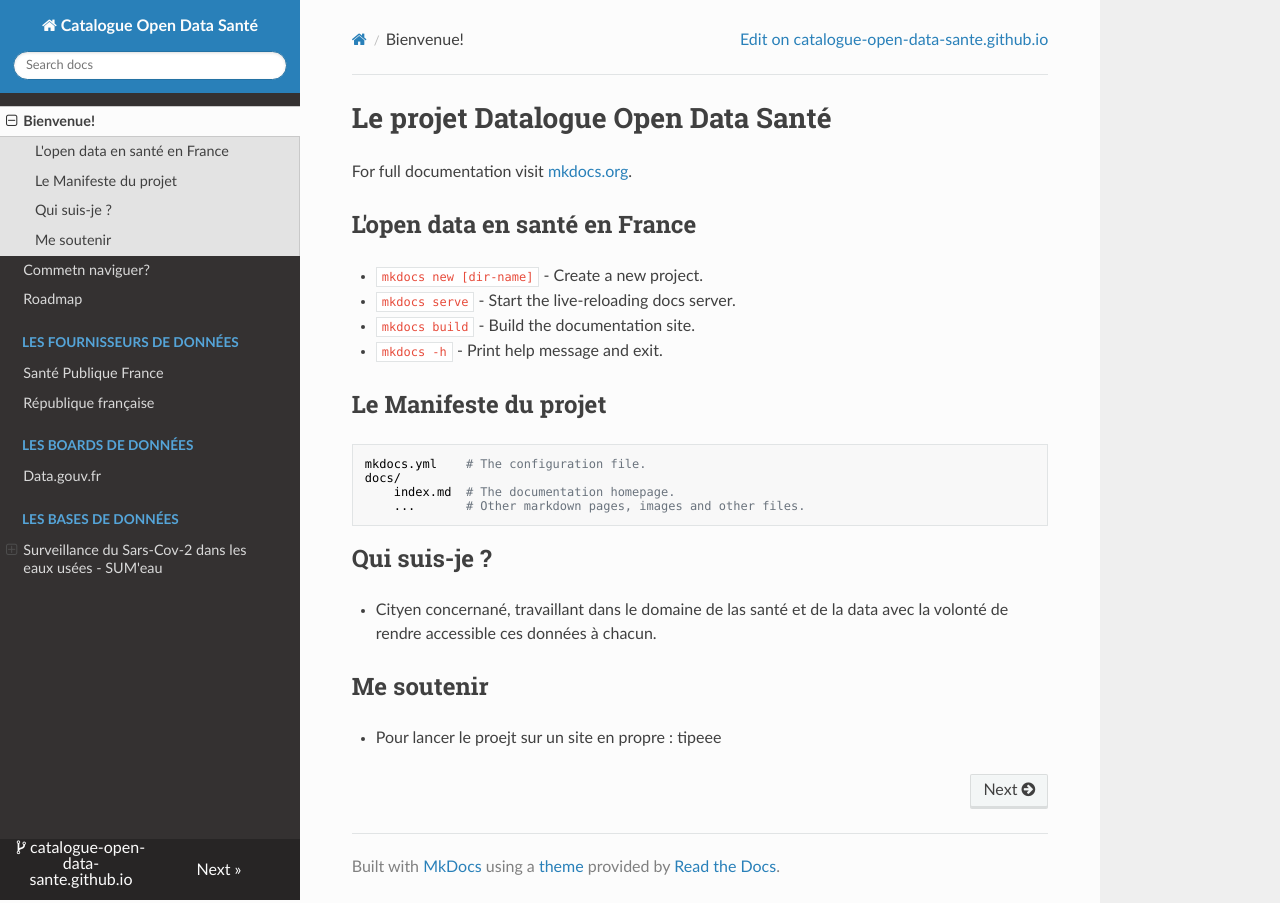
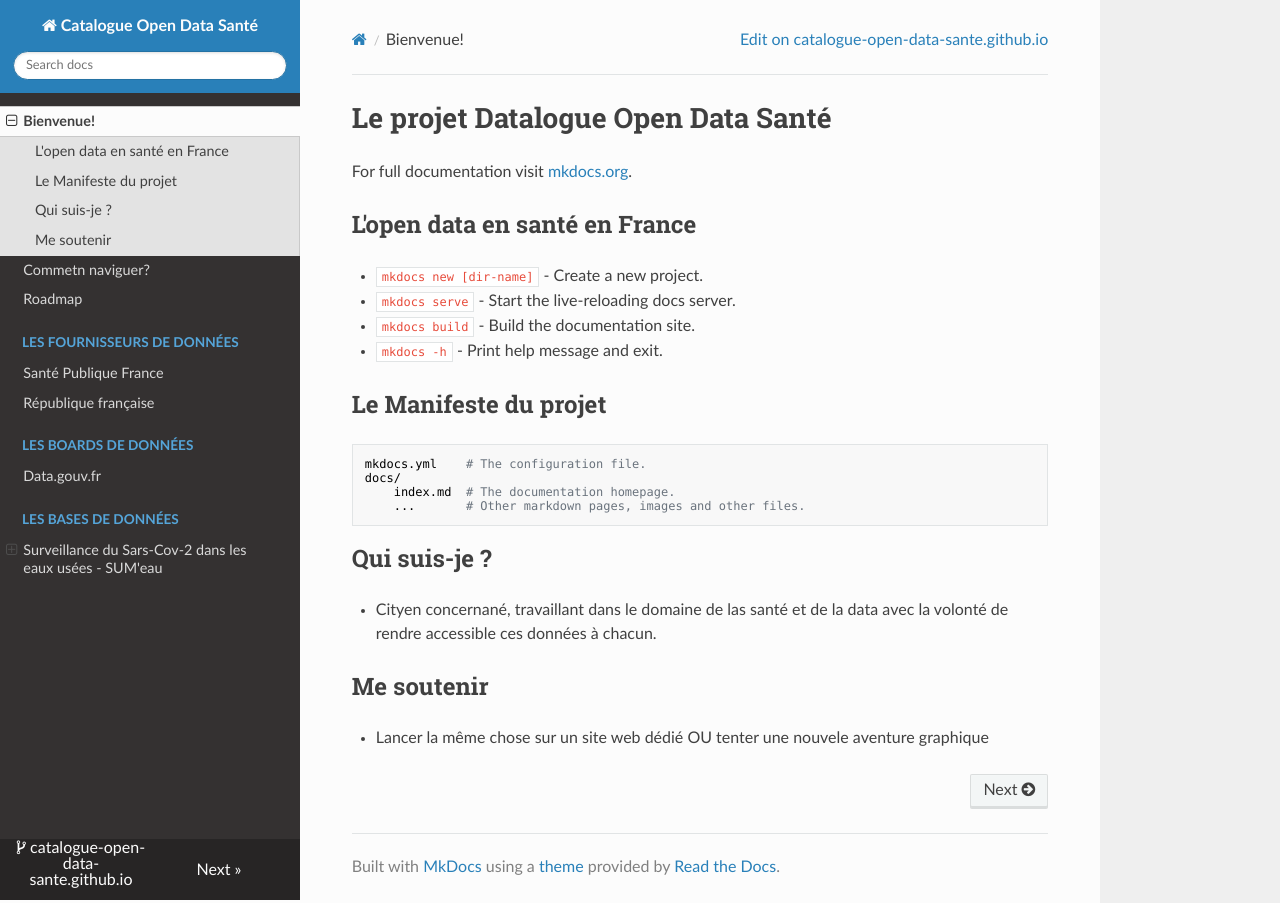
Before and after one commit to petoulemonde/catalogue-open-data-sante, an MkDocs documentation site: the page built from docs/README.md, in a window 1280 px wide. Built offline with MkDocs 1.6.1, drawn with Linux system fonts in a browser that asks for light colours; nearby versions of some CDN libraries.

```diff
--- a/docs/README.md
+++ b/docs/README.md
@@ -20,4 +20,4 @@
 - Cityen concernané, travaillant dans le domaine de las santé et de la data avec la volonté de rendre accessible ces données à chacun.
 
 ## Me soutenir
-- Pour lancer le proejt sur un site en propre : tipeee
+- Lancer la même chose sur un site web dédié OU tenter une nouvele aventure graphique
```
Also changed, not shown: docs/fournisseurs/spf.md (+1 -1 lines).
